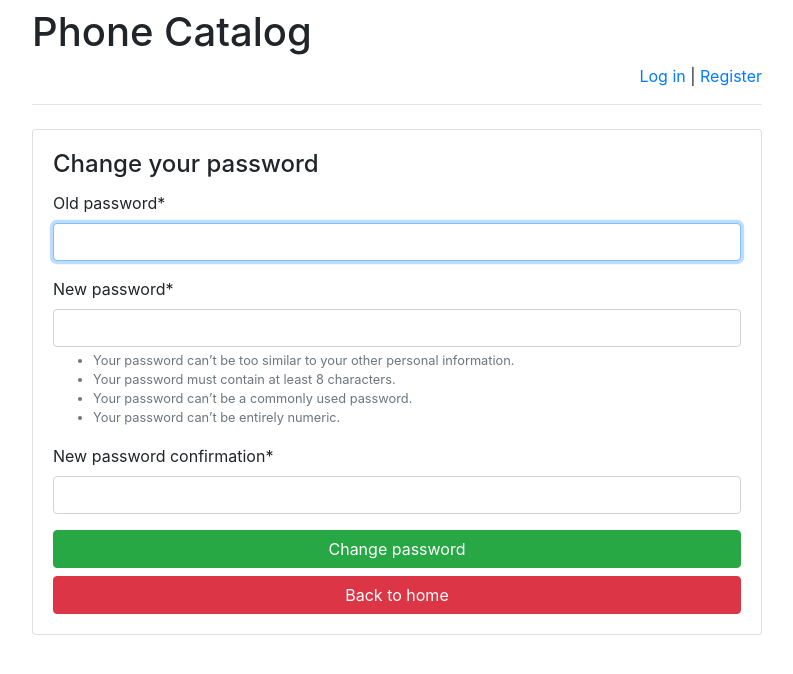
After one commit to Masiuc119/JangoPhoneCatalog, a Django app: page /PhoneCatalog/password-change/ in a window 1280 px wide. The commit adds this page. Shown: the top 674 px of the page, without its empty margins (243-1036 px from the left). Run offline with Django 3.2, Linux system fonts and the light colour scheme; some libraries are stand-ins or nearby versions.

Commit message:
Добавил регистрацию

```diff
--- a/JangoPhoneCatalog/settings.py
+++ b/JangoPhoneCatalog/settings.py
@@ -38,6 +38,7 @@ INSTALLED_APPS = [
     'django.contrib.sessions',
     'django.contrib.messages',
     'django.contrib.staticfiles',
+    'crispy_forms',
 ]
 
 MIDDLEWARE = [
@@ -120,3 +121,5 @@ USE_TZ = True
 # https://docs.djangoproject.com/en/3.0/howto/static-files/
 
 STATIC_URL = '/static/'
+
+CRISPY_TEMPLATE_PACK = 'bootstrap4'
--- /dev/null
+++ b/PhoneCatalog/templates/base.html
@@ -0,0 +1,41 @@
+<!doctype html>
+<html lang="en">
+<head>
+    <meta charset="utf-8">
+    <meta name="viewport"
+        content="width=device-width, initial-scale=1, shrink-to-fit=no">
+    <link rel="stylesheet"
+href="https://stackpath.bootstrapcdn.com/bootstrap/4.1.3/css/bootstrap.min.css">
+    <title>Phone Catalog</title>
+</head>
+<body>
+<div class="container">
+    <div class="row justify-content-center">
+        <div class="col-8">
+            <h1 class="mt-2">Phone Catalog</h1>
+            {% if user.is_authenticated %}
+                <p class="text-right">
+                    Hello, {{ user.username }}!
+                    <a href="/PhoneCatalog/logout">Log out</a> |
+                    <a href="/PhoneCatalog/password-change">
+                        Change password
+                    </a>
+                </p>
+            {% else %}
+                <p class="text-right">
+                    <a href="/PhoneCatalog/login">Log in</a> |
+                    <a href="/PhoneCatalog/register">Register</a>
+                </p>
+            {% endif %}
+            <hr class="mt-0 mb-4">
+            <div class="card">
+                <div class="card-body">
+                    {% block main %}
+                    {% endblock %}
+                </div>
+            </div>
+        </div>
+    </div>
+</div>
+</body>
+</html>
--- /dev/null
+++ b/PhoneCatalog/templates/reg/password_change_form.html
@@ -0,0 +1,27 @@
+<!DOCTYPE html>
+<html lang="en">
+<head>
+    <meta charset="UTF-8">
+    <title>Title</title>
+</head>
+<body>
+{% extends 'base.html' %}
+{% load crispy_forms_tags %}
+{% block main %}
+    <h4 class="card-title">Change your password</h4>
+    <form method="post">
+        {% csrf_token %}
+        {{ form|crispy }}
+        <button type="submit"
+                class="btn btn-success btn-block">
+            Change password
+        </button>
+        <a href=".."
+           class="btn btn-danger btn-block">
+            Back to home
+        </a>
+    </form>
+{% endblock %}
+
+</body>
+</html>
--- a/PhoneCatalog/urls.py
+++ b/PhoneCatalog/urls.py
@@ -4,5 +4,9 @@ from . import views
 
 app_name = 'PhoneCatalog'
 urlpatterns = [
-    url(r'^$', views.index, name='index')
+    url(r'^$', views.index, name='index'),
+    url(r'^register/$', views.RegisterFormView.as_view()),
+    url(r'^login/$', views.LoginFormView.as_view()),
+    url(r'^logout/$', views.LogoutView.as_view()),
+    url(r'^password-change/', views.PasswordChangeView.as_view()),
 ]
--- a/PhoneCatalog/views.py
+++ b/PhoneCatalog/views.py
@@ -19,3 +19,94 @@ def index(request):
             "message": message
         }
     )
+
+# Базовый класс для обработки страниц с формами.
+from django.views.generic.edit import FormView
+# Спасибо django за готовую форму регистрации.
+from django.contrib.auth.forms import UserCreationForm
+...
+# базовый URL приложения, главной страницы -
+# часто нужен при указании путей переадресации
+app_url = "/PhoneCatalog/"
+
+# наше представление для регистрации
+class RegisterFormView(FormView):
+    # будем строить на основе
+    # встроенной в django формы регистрации
+    form_class = UserCreationForm
+    # Ссылка, на которую будет перенаправляться пользователь
+    # в случае успешной регистрации.
+    # В данном случае указана ссылка на
+    # страницу входа для зарегистрированных пользователей.
+    success_url = app_url + "login/"
+    # Шаблон, который будет использоваться
+    # при отображении представления.
+    template_name = "reg/register.html"
+    def form_valid(self, form):
+        # Создаём пользователя,
+        # если данные в форму были введены корректно.
+        form.save()
+        # Вызываем метод базового класса
+        return super(RegisterFormView, self).form_valid(form)
+
+# Спасибо django за готовую форму аутентификации.
+from django.contrib.auth.forms import AuthenticationForm
+# Функция для установки сессионного ключа.
+# По нему django будет определять,
+# выполнил ли вход пользователь.
+from django.contrib.auth import login
+...
+# наше представление для входа
+class LoginFormView(FormView):
+    # будем строить на основе
+    # встроенной в django формы входа
+    form_class = AuthenticationForm
+    # Аналогично регистрации,
+    # только используем шаблон аутентификации.
+    template_name = "reg/login.html"
+    # В случае успеха перенаправим на главную.
+    success_url = app_url
+    def form_valid(self, form):
+        # Получаем объект пользователя
+        # на основе введённых в форму данных.
+        self.user = form.get_user()
+        # Выполняем аутентификацию пользователя.
+        login(self.request, self.user)
+        return super(LoginFormView, self).form_valid(form)
+
+# Для Log out с перенаправлением на главную
+from django.http import HttpResponseRedirect
+from django.views.generic.base import View
+from django.contrib.auth import logout
+...
+# для выхода - миниатюрное представление без шаблона -
+# после выхода перенаправим на главную
+class LogoutView(View):
+    def get(self, request):
+        # Выполняем выход для пользователя,
+        # запросившего данное представление.
+        logout(request)
+        # После чего перенаправляем пользователя на
+        # главную страницу.
+        return HttpResponseRedirect(app_url)
+
+# Для смены пароля - форма
+from django.contrib.auth.forms import PasswordChangeForm
+...
+# наше представление для смены пароля
+class PasswordChangeView(FormView):
+    # будем строить на основе
+    # встроенной в django формы смены пароля
+    form_class = PasswordChangeForm
+    template_name = 'reg/password_change_form.html'
+    # после смены пароля нужно снова входить
+    success_url = app_url + 'login/'
+    def get_form_kwargs(self):
+        kwargs = super(PasswordChangeView, self).get_form_kwargs()
+        kwargs['user'] = self.request.user
+        if self.request.method == 'POST':
+            kwargs['data'] = self.request.POST
+        return kwargs
+    def form_valid(self, form):
+        form.save()
+        return super(PasswordChangeView, self).form_valid(form)
```
Also changed, not shown: PhoneCatalog/templates/Index.html (+5 -2 lines), PhoneCatalog/templates/reg/login.html (added, +26 -0 lines), PhoneCatalog/templates/reg/register.html (added, +22 -0 lines), db.sqlite3.
